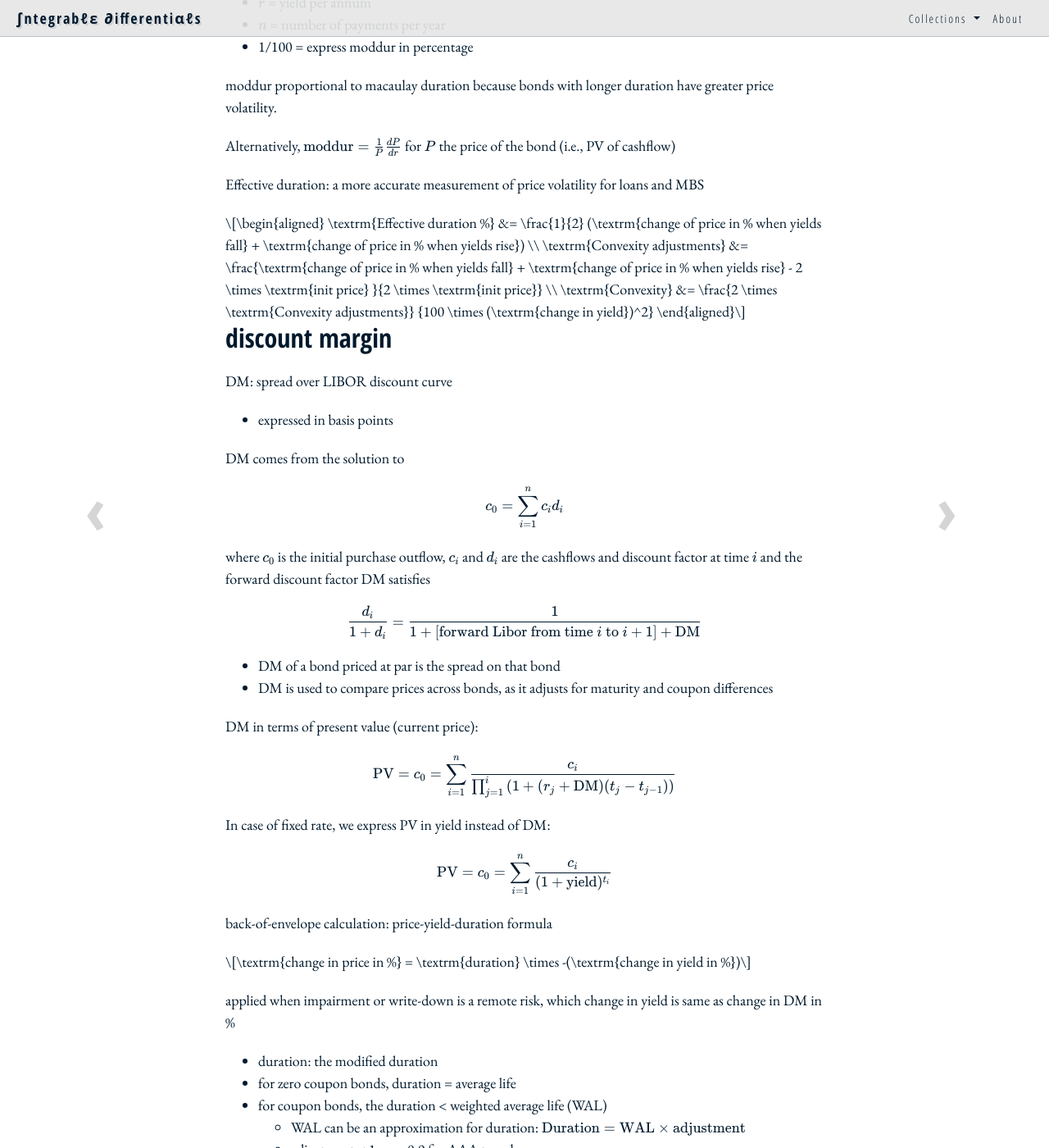
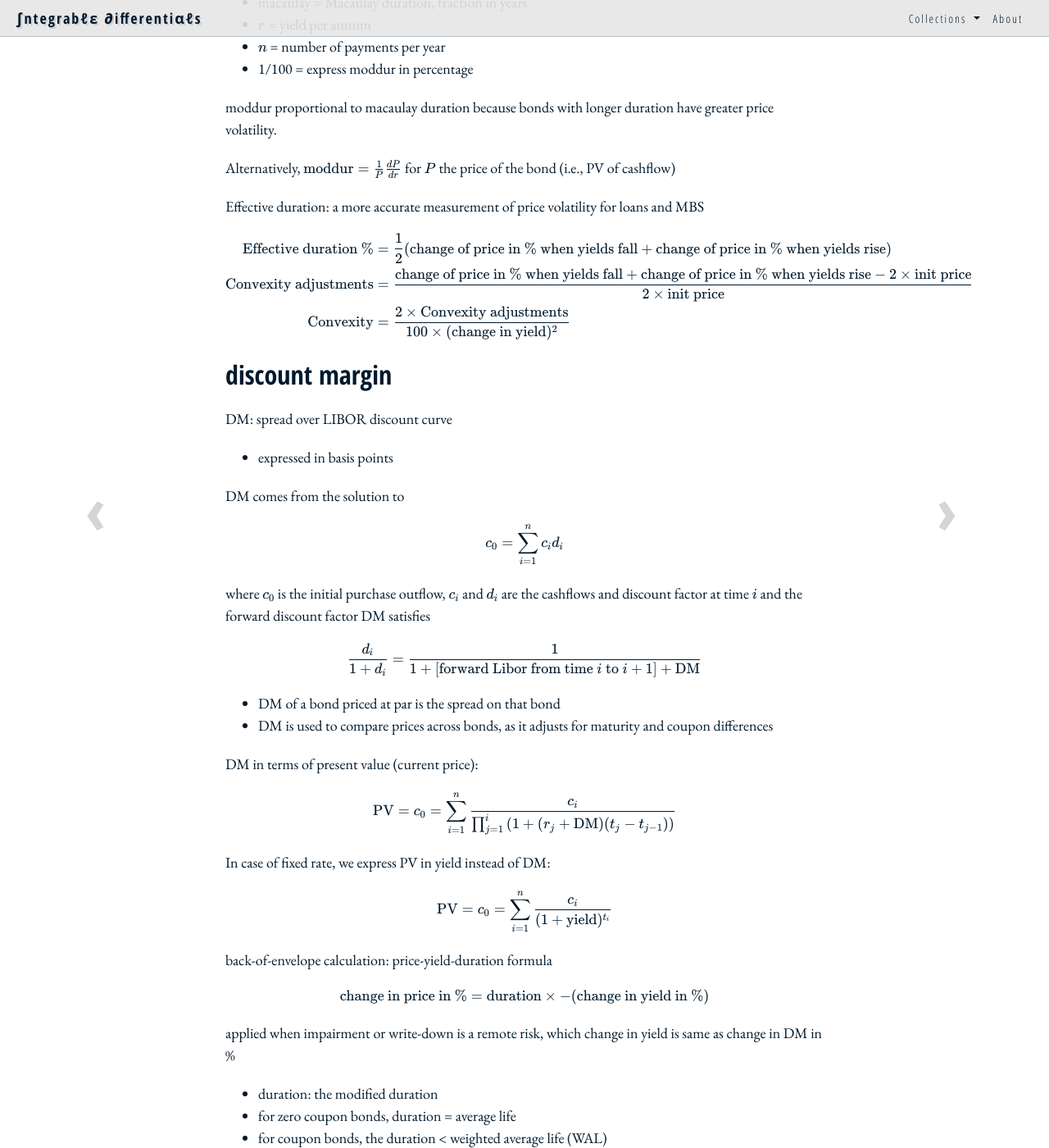
Before and after one commit to righthandabacus/righthandabacus.github.io, a Jekyll site: the page built from _posts/2017-09-15-CLOs.markdown, in a window 1280 px wide and 1400 px high, scrolled down 14128 px. Shown: the whole window at 82% size. Built offline with Jekyll 4.4.1, drawn with Linux system fonts in a browser that asks for light colours; nearby versions of some CDN libraries; some web fonts are replaced; comment, search, counter and statistics services are not loaded; some of the changed text lies outside the part shown.

Commit message:
new posts

```diff
--- a/_includes/head.html
+++ b/_includes/head.html
@@ -98,19 +98,24 @@
   {%- endif -%}
 
   {%- comment %} KaTeX related includes {% endcomment -%}
-  <link rel="stylesheet" href="https://cdn.jsdelivr.net/npm/katex@0.15.1/dist/katex.min.css" integrity="sha384-R4558gYOUz8mP9YWpZJjofhk+zx0AS11p36HnD2ZKj/6JR5z27gSSULCNHIRReVs" crossorigin="anonymous">
-  <script defer src="https://cdn.jsdelivr.net/npm/katex@0.15.1/dist/katex.min.js" integrity="sha384-z1fJDqw8ZApjGO3/unPWUPsIymfsJmyrDVWC8Tv/a1HeOtGmkwNd/7xUS0Xcnvsx" crossorigin="anonymous"></script>
-  <script defer src="https://cdn.jsdelivr.net/npm/katex@0.15.1/dist/contrib/auto-render.min.js" integrity="sha384-+XBljXPPiv+OzfbB3cVmLHf4hdUFHlWNZN5spNQ7rmHTXpd7WvJum6fIACpNNfIR" crossorigin="anonymous" onload="renderMathInElement(document.body);"></script>
+  <link rel="stylesheet" href="https://cdn.jsdelivr.net/npm/katex@0.16.4/dist/katex.min.css" integrity="sha384-vKruj+a13U8yHIkAyGgK1J3ArTLzrFGBbBc0tDp4ad/EyewESeXE/Iv67Aj8gKZ0" crossorigin="anonymous">
+  <script defer src="https://cdn.jsdelivr.net/npm/katex@0.16.4/dist/katex.min.js" integrity="sha384-PwRUT/YqbnEjkZO0zZxNqcxACrXe+j766U2amXcgMg5457rve2Y7I6ZJSm2A0mS4" crossorigin="anonymous"></script>
+  <script defer src="https://cdn.jsdelivr.net/npm/katex@0.16.4/dist/contrib/auto-render.min.js" integrity="sha384-+VBxd3r6XgURycqtZ117nYw44OOcIax56Z4dCRWbxyPt0Koah1uHoK0o4+/RRE05" crossorigin="anonymous"
+    onload="renderMathInElement(document.body);"></script>
   <script>
-  window.WebFontConfig = {
-    custom: {
-      families: ['KaTeX_AMS', 'KaTeX_Caligraphic:n4,n7', 'KaTeX_Fraktur:n4,n7',
-        'KaTeX_Main:n4,n7,i4,i7', 'KaTeX_Math:i4,i7', 'KaTeX_Script',
-        'KaTeX_SansSerif:n4,n7,i4', 'KaTeX_Size1', 'KaTeX_Size2', 'KaTeX_Size3',
-        'KaTeX_Size4', 'KaTeX_Typewriter'],
-    },
-  };
-</script>
-<script defer src="https://cdn.jsdelivr.net/npm/webfontloader@1.6.28/webfontloader.js" integrity="sha256-4O4pS1SH31ZqrSO2A/2QJTVjTPqVe+jnYgOWUVr7EEc=" crossorigin="anonymous"></script>
-
+    document.addEventListener("DOMContentLoaded", function() {
+        renderMathInElement(document.body, {
+          // customised options
+          // • auto-render specific keys, e.g.:
+          delimiters: [
+              {left: '$$', right: '$$', display: true},
+              {left: '$', right: '$', display: false},
+              {left: '\\(', right: '\\)', display: false},
+              {left: '\\[', right: '\\]', display: true}
+          ],
+          // • rendering keys, e.g.:
+          throwOnError : false
+        });
+    });
+  </script>
 </head>
--- a/_posts/2017-09-15-CLOs.markdown
+++ b/_posts/2017-09-15-CLOs.markdown
@@ -9,7 +9,7 @@ Various thing about CLOs or other structured fixed income product.
 
 # Overview, terms
 
-Collateralised loan obligations: generally between $300M to $1B in size and own loans issued by 80--300 borrowers
+Collateralised loan obligations: generally between ＄300M to ＄1B in size and own loans issued by 80--300 borrowers
   - CLOs are companies with very limited purpose and no staff of their own
   - Special purpose vehicles (SPV, aka issuer or depositor) with a manager company
      - usually based in jurisdictions that pay no corporation tax
@@ -46,7 +46,7 @@ Tranche: French word for a slice
 
 Overcollateralisation (OC): pooling assets of principal amount greater than the security issued
 - usually by 10--20%
-- e.g. MBS with principal amount issued of $100MM while the underlying mortgage worth $120MM
+- e.g. MBS with principal amount issued of ＄100MM while the underlying mortgage worth ＄120MM
 
 Indenture: Legal document governing the CLO
 
@@ -520,18 +520,20 @@ Alternatively, $$\textrm{moddur} = \frac{1}{P}\frac{dP}{dr}$$ for $$P$$ the pric
 
 Effective duration: a more accurate measurement of price volatility for loans and MBS
 
-$$\begin{aligned}
-\textrm{Effective duration %} &= \frac{1}{2}
-    (\textrm{change of price in % when yields fall} + \textrm{change of price in % when yields rise})
+$$
+\begin{aligned}
+\textrm{Effective duration \%} &= \frac{1}{2}
+    (\textrm{change of price in \% when yields fall} + \textrm{change of price in \% when yields rise})
 \\
-\textrm{Convexity adjustments} &= \frac{\textrm{change of price in % when yields fall}
-                                        + \textrm{change of price in % when yields rise}
+\textrm{Convexity adjustments} &= \frac{\textrm{change of price in \% when yields fall}
+                                        + \textrm{change of price in \% when yields rise}
                                         - 2 \times \textrm{init price}
                                       }{2 \times \textrm{init price}}
 \\
 \textrm{Convexity} &= \frac{2 \times \textrm{Convexity adjustments}}
                            {100 \times (\textrm{change in yield})^2}
-\end{aligned}$$
+\end{aligned}
+$$
 
 ## discount margin
 
@@ -560,7 +562,7 @@ $$ \textrm{PV} = c_0 = \sum_{i=1}^n \frac{c_i}{(1+\textrm{yield})^{t_i}} $$
 
 back-of-envelope calculation: price-yield-duration formula
 
-$$ \textrm{change in price in %} = \textrm{duration} \times -(\textrm{change in yield in %}) $$
+$$ \textrm{change in price in \%} = \textrm{duration} \times -(\textrm{change in yield in \%}) $$
 
 applied when impairment or write-down is a remote risk, which change in yield is same as change in DM in %
   - duration: the modified duration
@@ -611,12 +613,12 @@ Rule of 72: time it takes to double, e.g.
 - etc.
 
 Rule of 78, aka sum-of-the-digits method:
-assume total interest of whole period to be $($$N$$)
+assume total interest of whole period to be ＄($$N$$)
 and the total period to be $$n$$ months
 then the monthly payment $($$P$$) on month $$k$$ will include the interest portion of
 $$N \times k/S_n$$ where $$S_n = 1+2+...+n$$
 
- - Using rule of 78 need to find the total financial cost $($$N$$) before hand
+ - Using rule of 78 need to find the total financial cost ＄($$N$$) before hand
  - The interest payment is front-loaded: interest payment is higher than simple interest
     - not beneficial to prepayment: there is more principal remain to be paid off
 
@@ -756,10 +758,10 @@ Law firms
      - offering memorandum/prospectus: terms of the notes for prospective buyers
      - interest rate hedge agreement: interest rate swap between issuer and swap counterparty
   - top CLO arranger counsels: Ashurst, Cadwalader, Allen & Overy, White & Case, Milbank
-  - advisor to the arranger can expect as much as $400k in a deal
+  - advisor to the arranger can expect as much as ＄400k in a deal
   - advisor to manager might get 1/3 of that amount
-  - advisor to trustee or individual investor might get $40k to $50k
-  - advisor to issuer (for setting up the SPV in Cayman Is) would typically get $50k
+  - advisor to trustee or individual investor might get ＄40k to ＄50k
+  - advisor to issuer (for setting up the SPV in Cayman Is) would typically get ＄50k
 
 Rating agencies
   - all tranches except equity are rated
@@ -929,7 +931,7 @@ Financial crisis of 2007 and 2008
      - keen to sell to lock in a gain
      - fuelled further secondary market
 
-Secondary market: >$20bn turnover a quarter since 2008
+Secondary market: >＄20bn turnover a quarter since 2008
 
 CLO trade: over the counter market
   - no exchange which CLO trading takes place
@@ -963,7 +965,7 @@ CLO trade: over the counter market
 
 Mid-market CLO: backed by loans to smaller companies
   - majority CLO is to buy large cap loans
-  - mid-market loans: companies with earning below $50M
+  - mid-market loans: companies with earning below ＄50M
   - bigger loans: broadly syndicated loan
   - loans originated:
       - larger company: arranged (syndicated) by investment bank, markets the debt to a large number of investor
@@ -1049,11 +1051,11 @@ securities available, the fraction is the % allocated, and applied to all
 bidders.
 
 Example: 100 units put up for sale. Bids are as follows:
-- $1.3 for 20 units
-- $1.2 for 30 units
-- $1.1 for 40 units
-- $1.0 for 60 units
+- ＄1.3 for 20 units
+- ＄1.2 for 30 units
+- ＄1.1 for 40 units
+- ＄1.0 for 60 units
 
-So the price is set at $1.0 (highest price $$x$$ such that bids $$\ge x$$ meet or exceed
+So the price is set at ＄1.0 (highest price $$x$$ such that bids $$\ge x$$ meet or exceed
 100 units); and total bids are 150 units thus each bidder allocates 2/3 of the
 bid.
```
Also changed, not shown: other parts of _posts/2017-09-15-CLOs.markdown (+11 -11 lines), _posts/2023-03-30-wscjdzlmtwlx20-hrnet.markdown (added, +154 -0 lines), _posts/2023-04-01-laesrfb16-ssd.markdown (added, +141 -0 lines).
